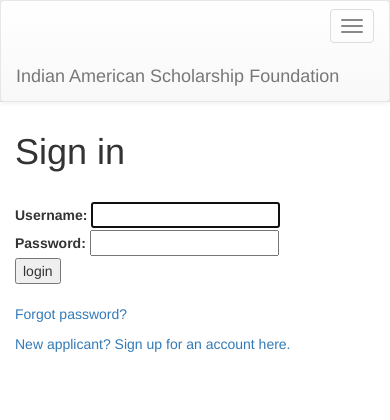
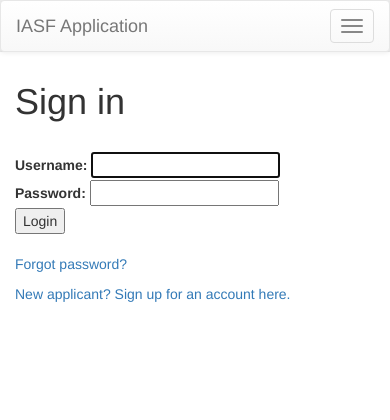
Before and after one commit to epicfaace/ScholarshipBuddy, a Django app: page /accounts/login/ in a window 390 px wide. Shown: the top 420 px of the page. Run offline with Django 3.2, Linux system fonts and the light colour scheme; parts of the project's set-up code (start-up, migrations or seed data) failed here and were passed over; some libraries are stand-ins or nearby versions.

Commit message:
mobile friendly

```diff
--- a/iasf/accounts/templates/registration/login.html
+++ b/iasf/accounts/templates/registration/login.html
@@ -30,7 +30,7 @@
 </div>
 
 <div>
-  <input type="submit" value="login" />
+  <input type="submit" value="Login" />
   <input type="hidden" name="next" value="{{ next }}" />
 </div>
 </form>
--- a/iasf/templates/base.html
+++ b/iasf/templates/base.html
@@ -5,7 +5,7 @@
 <head>
 
         <script src="https://cdnjs.cloudflare.com/ajax/libs/jquery/1.12.4/jquery.min.js" integrity="sha256-ZosEbRLbNQzLpnKIkEdrPv7lOy9C27hHQ+Xp8a4MxAQ=" crossorigin="anonymous"></script>
-
+        <meta name="viewport" content="width=device-width, initial-scale=1, shrink-to-fit=no">
         <link rel="stylesheet" href="https://maxcdn.bootstrapcdn.com/bootstrap/3.3.7/css/bootstrap.min.css" integrity="sha384-BVYiiSIFeK1dGmJRAkycuHAHRg32OmUcww7on3RYdg4Va+PmSTsz/K68vbdEjh4u" crossorigin="anonymous">
         <link rel="stylesheet" href="https://maxcdn.bootstrapcdn.com/bootstrap/3.3.7/css/bootstrap-theme.min.css" integrity="sha384-rHyoN1iRsVXV4nD0JutlnGaslCJuC7uwjduW9SVrLvRYooPp2bWYgmgJQIXwl/Sp" crossorigin="anonymous">
         <script src="https://maxcdn.bootstrapcdn.com/bootstrap/3.3.7/js/bootstrap.min.js" integrity="sha384-Tc5IQib027qvyjSMfHjOMaLkfuWVxZxUPnCJA7l2mCWNIpG9mGCD8wGNIcPD7Txa" crossorigin="anonymous"></script>
--- a/iasf/templates/navbar.html
+++ b/iasf/templates/navbar.html
@@ -8,7 +8,7 @@
               <span class="icon-bar"></span>
               <span class="icon-bar"></span>
             </button>
-            <a class="navbar-brand" href="/">Indian American Scholarship Foundation</a>
+            <a class="navbar-brand" href="/">IASF Application</a>
           </div>
 
           <!-- Collect the nav links, forms, and other content for toggling -->
```
